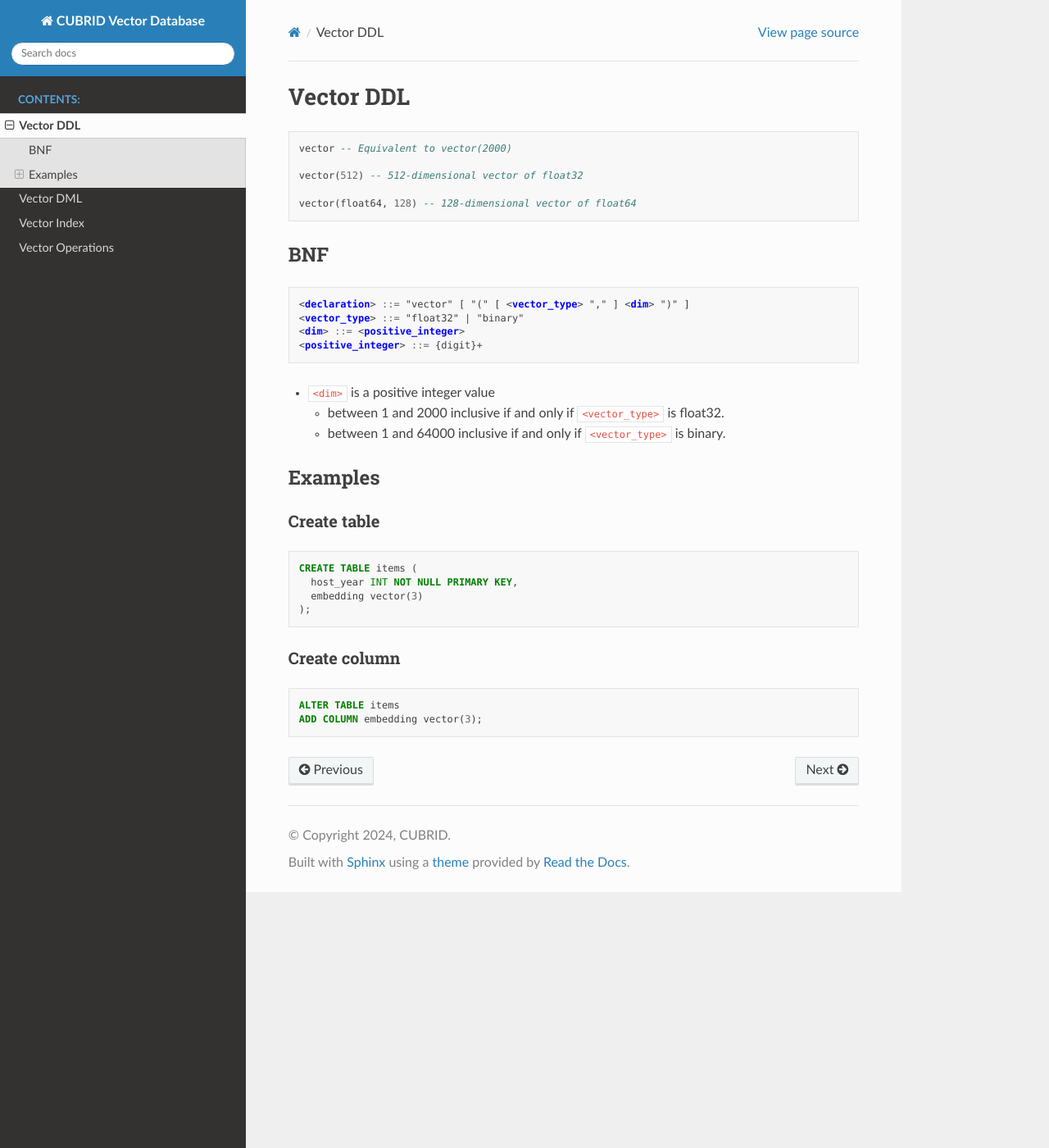
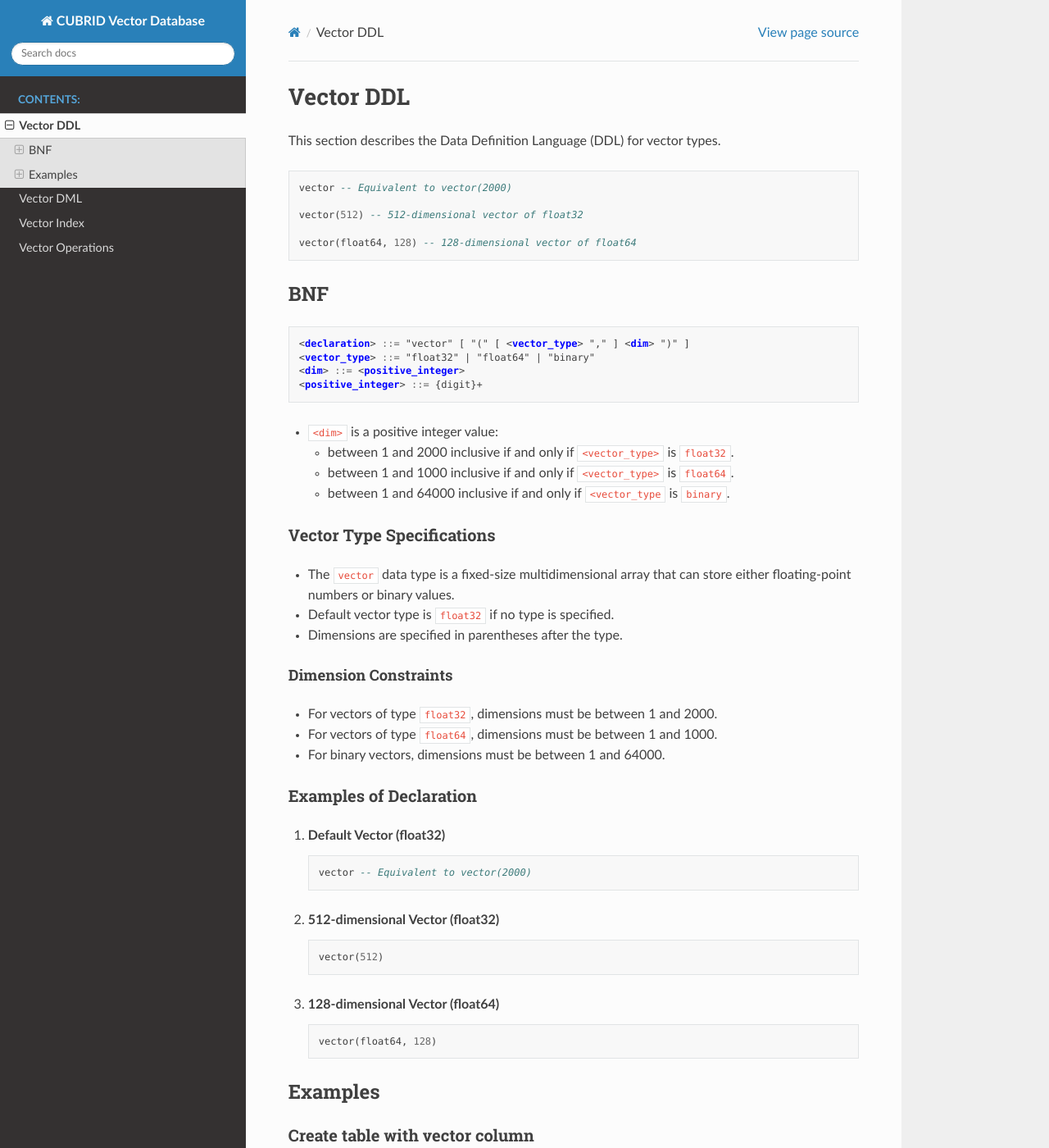
Before and after one commit to cubvec/cubrid-vec-manual-sphinx, a Sphinx documentation site: the page built from source/vector-ddl.rst, in a window 1280 px wide and 1400 px high. Shown: the whole window at 82% size. Built offline with Sphinx 7.4.7 and the Read the Docs theme 3.1.0, drawn with Linux system fonts in a browser that asks for light colours; some of the changed text lies outside the part shown.

Commit message:
docs(ddl): add explanations to ddl examples

```diff
--- a/source/vector-ddl.rst
+++ b/source/vector-ddl.rst
@@ -1,6 +1,9 @@
 ############
  Vector DDL
 ############
+
+This section describes the Data Definition Language (DDL) for vector
+types.
 
 .. code:: sql
 
@@ -17,23 +20,63 @@
 .. code:: bnf
 
    <declaration> ::= "vector" [ "(" [ <vector_type> "," ] <dim> ")" ]
-   <vector_type> ::= "float32" | "binary"
+   <vector_type> ::= "float32" | "float64" | "binary"
    <dim> ::= <positive_integer>
    <positive_integer> ::= {digit}+
 
--  ``<dim>`` is a positive integer value
+-  ``<dim>`` is a positive integer value:
 
    -  between 1 and 2000 inclusive if and only if ``<vector_type>`` is
-      float32.
-   -  between 1 and 64000 inclusive if and only if ``<vector_type>`` is
-      binary.
+      ``float32``.
+   -  between 1 and 1000 inclusive if and only if ``<vector_type>`` is
+      ``float64``.
+   -  between 1 and 64000 inclusive if and only if ``<vector_type`` is
+      ``binary``.
+
+Vector Type Specifications
+==========================
+
+-  The ``vector`` data type is a fixed-size multidimensional array that
+   can store either floating-point numbers or binary values.
+-  Default vector type is ``float32`` if no type is specified.
+-  Dimensions are specified in parentheses after the type.
+
+Dimension Constraints
+---------------------
+
+-  For vectors of type ``float32``, dimensions must be between 1 and
+   2000.
+-  For vectors of type ``float64``, dimensions must be between 1 and
+   1000.
+-  For binary vectors, dimensions must be between 1 and 64000.
+
+Examples of Declaration
+=======================
+
+#. **Default Vector (float32)**
+
+   .. code:: sql
+
+      vector -- Equivalent to vector(2000)
+
+#. **512-dimensional Vector (float32)**
+
+   .. code:: sql
+
+      vector(512)
+
+#. **128-dimensional Vector (float64)**
+
+   .. code:: sql
+
+      vector(float64, 128)
 
 **********
  Examples
 **********
 
-Create table
-============
+Create table with vector column
+===============================
 
 .. code:: sql
 
@@ -42,10 +85,28 @@
      embedding vector(3)
    );
 
-Create column
-=============
+This example creates a table named `items` with a primary key
+`host_year` and an `embedding` column of a 3-dimensional vector.
+
+Alter table to add vector column
+================================
 
 .. code:: sql
 
    ALTER TABLE items
    ADD COLUMN embedding vector(3);
+
+This example alters the existing `items` table by adding a new column
+`embedding` of a 3-dimensional vector.
+
+Additional Example: Binary Vector
+=================================
+
+.. code:: sql
+
+   CREATE TABLE binary_items (
+     item_id INT NOT NULL PRIMARY KEY,
+     binary_embedding vector(binary, 512)
+   );
+
+This example creates a table with a binary vector of 512 dimensions.
```
